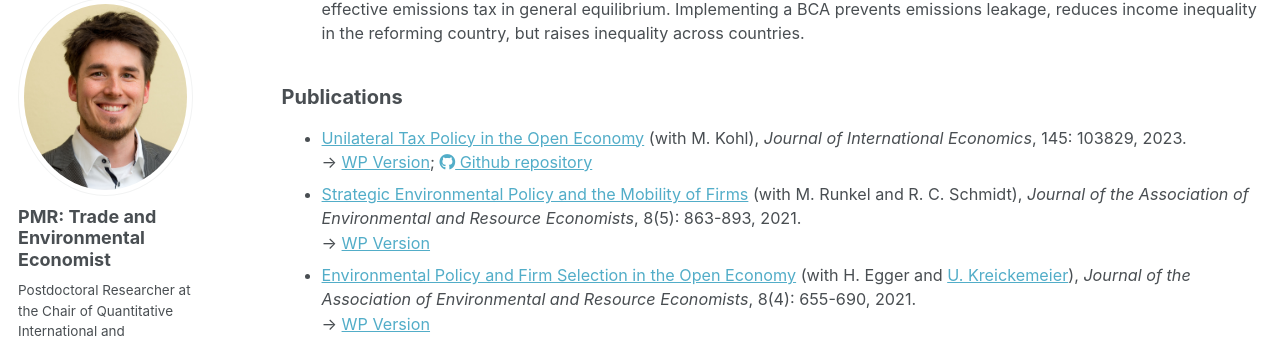
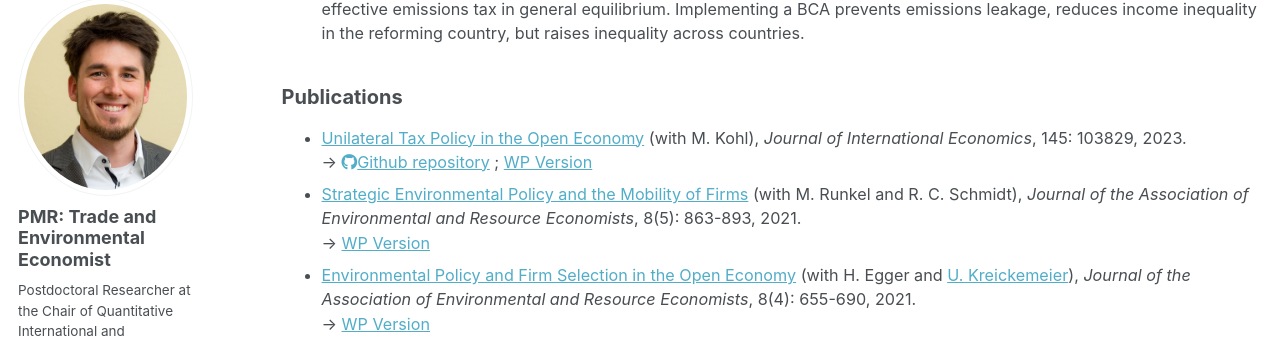
Before and after one commit to PhMRichter/PhMRichter.github.io, a Jekyll site: the page built from _pages/research.html, in a window 1280 px wide and 900 px high, scrolled down 669 px. Shown: the part 108-451 px from the top of the window. Built offline with Jekyll 4.4.1, drawn with Linux system fonts in a browser that asks for light colours; some web fonts are replaced.

Commit message:
Update research.html

```diff
--- a/_pages/research.html
+++ b/_pages/research.html
@@ -36,7 +36,8 @@ author_profile: true
     <a href="https://doi.org/10.1016/j.jinteco.2023.103829" target="_blank">
       Unilateral Tax Policy in the Open Economy</a>
       (with M. Kohl), <i>Journal of International Economics</i>, 145: 103829, 2023. <br> →
-    <a href="https://www.cesifo.org/en/publications/2021/working-paper/unilateral-tax-policy-open-economy" target="_blank"> WP Version</a>; <a href="https://github.com/PhMRichter/KR_UnilateralTaxPolicy"><i class="fab fa-github" aria-hidden="true"></i> Github repository</a>
+     <a href="https://github.com/PhMRichter/KR_UnilateralTaxPolicy"><i class="fab fa-github" aria-hidden="true"></i>Github repository</a> ;
+     <a href="https://www.cesifo.org/en/publications/2021/working-paper/unilateral-tax-policy-open-economy" target="_blank"> WP Version</a>
   </li>
   <li>
     <a href="https://doi.org/10.1086/713562" target="_blank">
```
